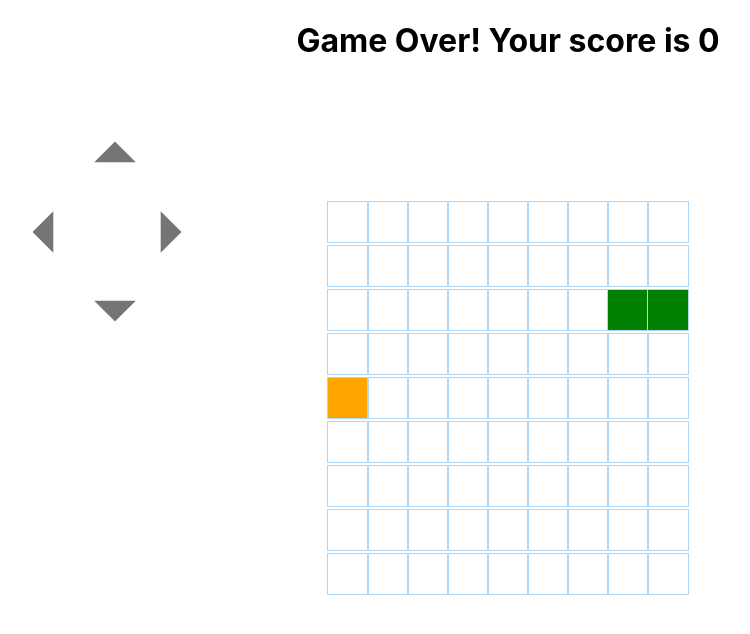
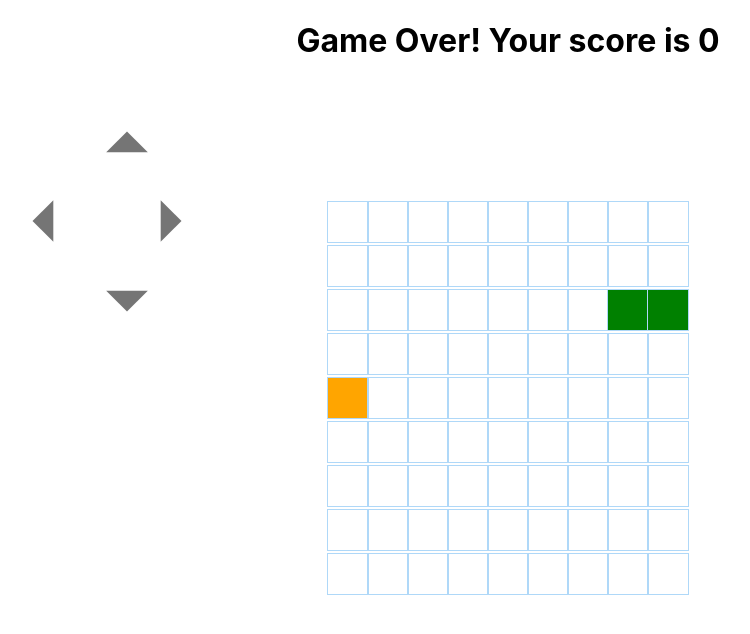
Before and after one commit to KevinLohJunYong/SnakeGame, a React (Create React App) app: page / in a window 1280 px wide. Shown: the top 634 px of the page, without its empty margins (132-882 px from the left). Built offline with nearby package versions, Linux system fonts and the light colour scheme.

Commit message:
fixing mobile ui

```diff
--- a/src/App.js
+++ b/src/App.js
@@ -351,8 +351,8 @@ function getClassName(cell) {
     return 'cell';
 }
 function getMarginTop() {
-    return IS_SMALL_SCREEN ? "2.5%" : "9%";
+    return IS_SMALL_SCREEN ? "1.5%" : "9%";
 }
 function getMarginLeft() {
-    return IS_SMALL_SCREEN ? "6%" : "4.5%";
+    return IS_SMALL_SCREEN ? "7%" : "4.5%";
 }
```
